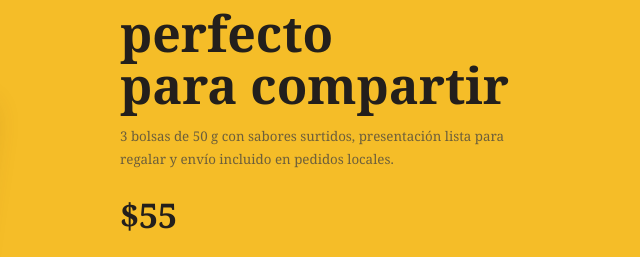
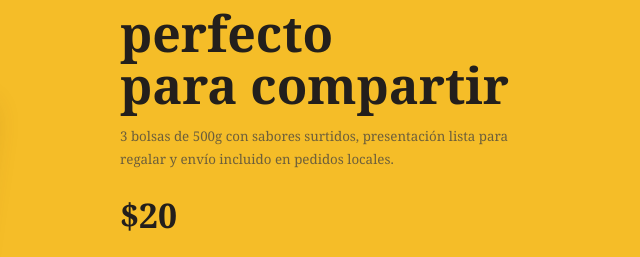
Before and after one commit to ikervelarde1905-stack1/gomitas-dulce-pica, a plain HTML site: page index.html in a window 1280 px wide. Shown: the part 1806-2063 px from the top of the page, 623-1263 px from the left. Drawn offline with Linux system fonts and the light colour scheme.

Commit message:
Set combo copy and price as requested

```diff
--- a/index.html
+++ b/index.html
@@ -119,9 +119,9 @@
         <div class="combo-copy">
           <p class="eyebrow">Arma tu fiesta</p>
           <h2>El combo perfecto<br>para compartir</h2>
-          <p>3 bolsas de 50 g con sabores surtidos, presentación lista para regalar y envío incluido en pedidos locales.</p>
-          <div class="combo-price"><strong>$55</strong></div>
-          <button class="button add-combo" type="button" data-name="Combo Fiesta 3 Bolsas de 50 g" data-price="55">Agregar combo</button>
+          <p>3 bolsas de 500g con sabores surtidos, presentación lista para regalar y envío incluido en pedidos locales.</p>
+          <div class="combo-price"><strong>$20</strong></div>
+          <button class="button add-combo" type="button" data-name="Combo Fiesta 3 Bolsas de 500g" data-price="20">Agregar combo</button>
         </div>
       </div>
     </section>
```
